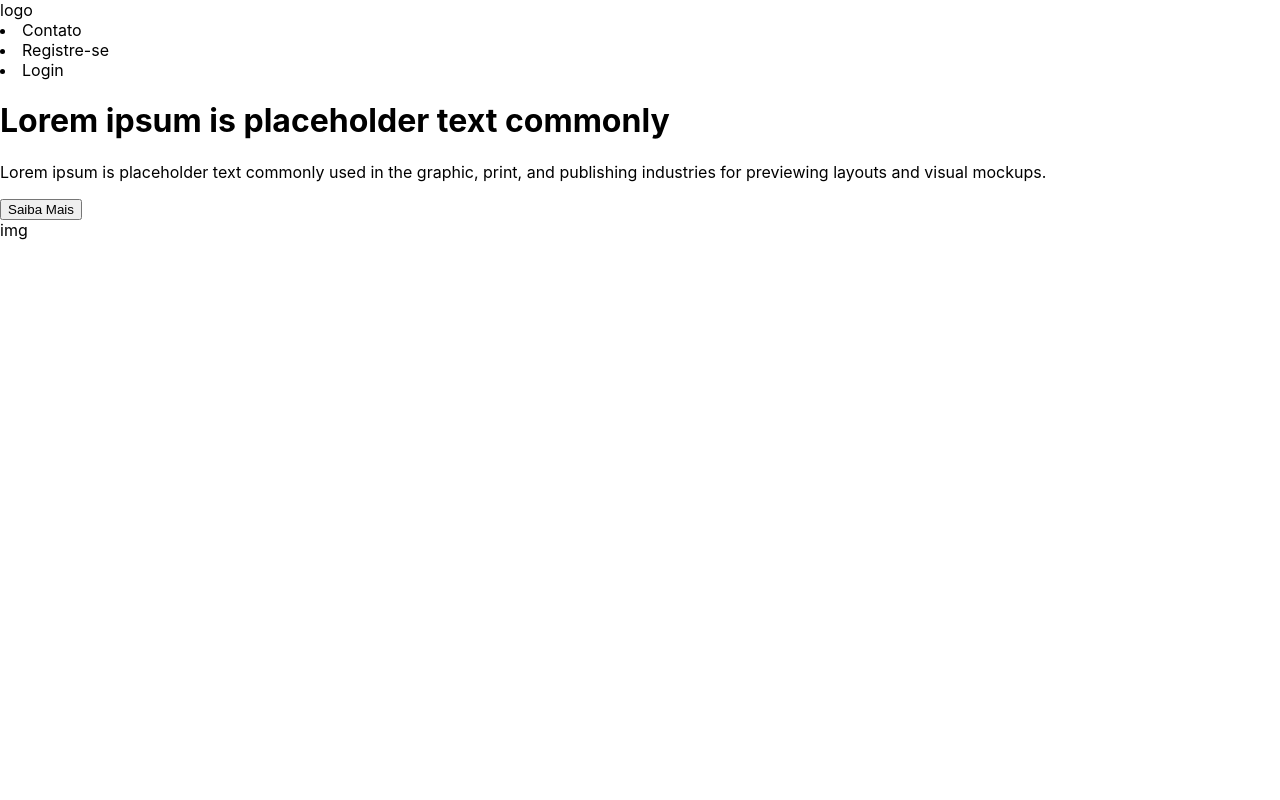
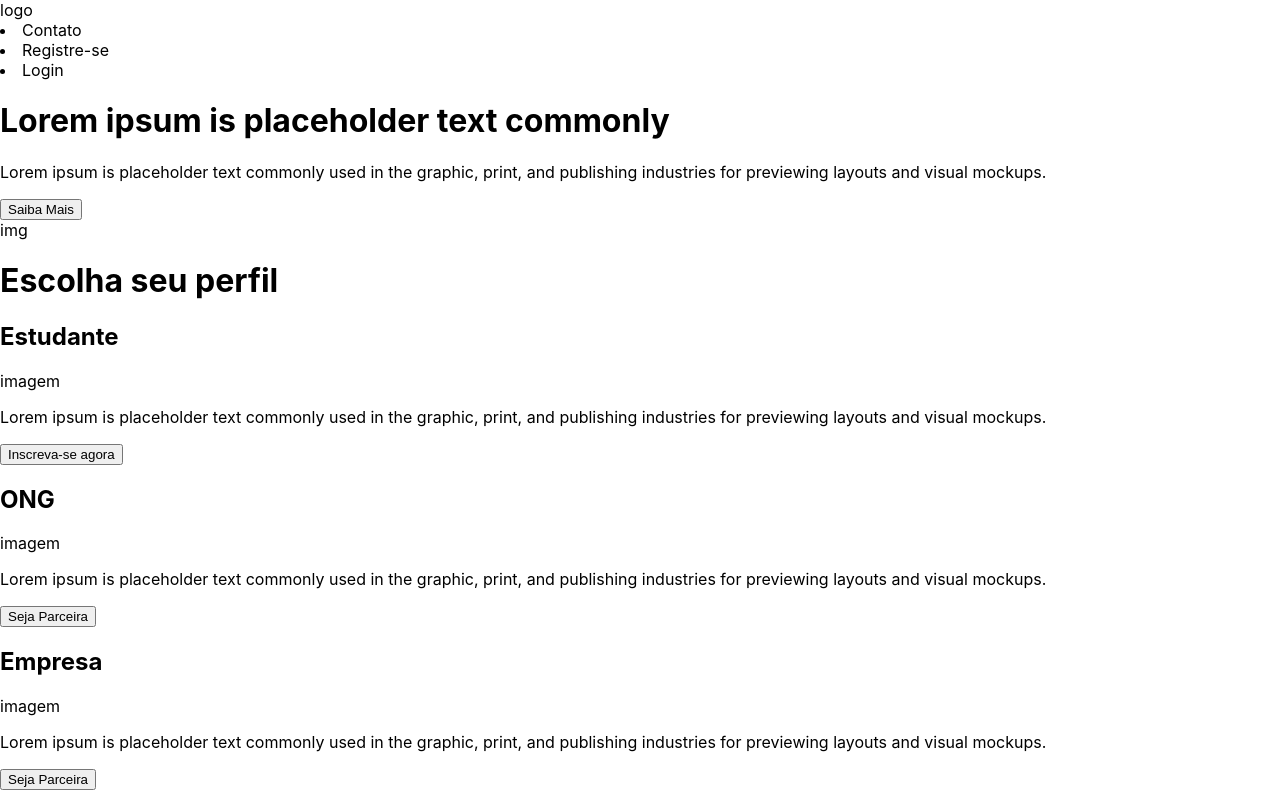
Before and after one commit to TiagoEsdras/aprendev, a React (Create React App) app: page / in a window 1280 px wide. Built offline with nearby package versions, Linux system fonts and the light colour scheme.

Commit message:
Criando componente Profile

```diff
--- /dev/null
+++ b/src/Components/Profile.js
@@ -0,0 +1,68 @@
+import { Component } from 'react';
+
+class Profile extends Component {
+  render() {
+    return (
+      <div>
+        <div>
+          <h1>Escolha seu perfil</h1>
+        </div>
+        <div>
+          <div>
+            <div>
+              <h2>Estudante</h2>
+            </div>
+            <div>
+              imagem
+            </div>
+            <div>
+              <p>
+                Lorem ipsum is placeholder text commonly used in the graphic, print, and publishing industries for previewing layouts and visual mockups.
+              </p>
+              <div>
+                <button>Inscreva-se agora</button>
+              </div>
+            </div>
+          </div>
+
+          <div>
+            <div>
+              <h2>ONG</h2>
+            </div>
+            <div>
+              imagem
+            </div>
+            <div>
+              <p>
+                Lorem ipsum is placeholder text commonly used in the graphic, print, and publishing industries for previewing layouts and visual mockups.
+              </p>
+              <div>
+                <button>Seja Parceira</button>
+              </div>
+            </div>
+          </div>
+
+          <div>
+            <div>
+              <h2>Empresa</h2>
+            </div>
+            <div>
+              imagem
+            </div>
+            <div>
+              <p>
+                Lorem ipsum is placeholder text commonly used in the graphic, print, and publishing industries for previewing layouts and visual mockups.
+              </p>
+              <div>
+                <button>Seja Parceira</button>
+              </div>
+            </div>
+          </div>
+
+        </div>
+      </div>
+    );
+  }
+}
+
+export default Profile;
--- a/src/Pages/Home.js
+++ b/src/Pages/Home.js
@@ -1,6 +1,7 @@
 import { Component } from 'react';
 import Header from '../Components/Header';
 import MainSlide from '../Components/MainSlide';
+import Profile from '../Components/Profile';
 
 class Home extends Component {
   render() {
@@ -8,6 +9,7 @@ class Home extends Component {
       <div>
         <Header />
         <MainSlide />
+        <Profile />
       </div>
     )
   }
```
Also changed, not shown: 1 other file (tests, documents, lock files or other folders).
